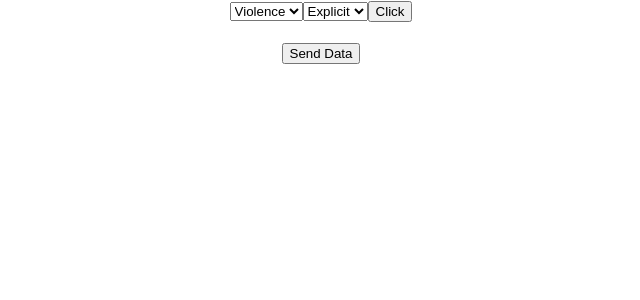
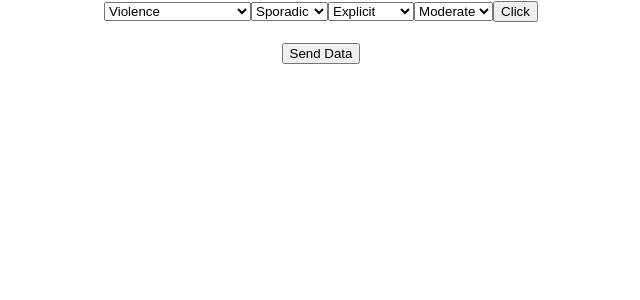
Before and after one commit to danibarker/Project2, a React (Create React App) app in the folder client/: page / in a window 1280 px wide. Shown: the top 300 px of the page, without its empty margins (319-959 px from the left). Built offline with nearby package versions, Linux system fonts and the light colour scheme.

Commit message:
changes-made

```diff
--- a/client/src/components/addWarning.js
+++ b/client/src/components/addWarning.js
@@ -6,7 +6,9 @@ function sendData(warning) {
 export default function AddWarning() {
     const [warning, setWarning] = useState([]);
     const [category, setCategory] = useState("Violence");
+    const [frequency, setFrequency] = useState("Sporadic");
     const [type, setType] = useState("Explicit");
+    const [severity, setSeverity] = useState("Moderate");
     return (
         <div>
             <select
@@ -16,19 +18,61 @@ export default function AddWarning() {
             >
                 <option>Violence</option>
                 <option>Nudity</option>
+                <option>Harm to animals</option>
+                <option>Insects/Bugs/Snakes</option>
+                <option>Drugs</option>
+                <option>Alcohol</option>
+                <option>Blood/Gore</option>
+                <option>Death</option>
+                <option>Sexuality</option>
+                <option>Sexual Violence</option>
+                <option>Abuse</option>
+                <option>Racism</option>
+                <option>Homophobia</option>
+                <option>Transphobia</option>
+                <option>Misogyny</option>
+                <option>Ableism</option>
+                <option>Supernatural</option>
             </select>
+            <select
+                onChange={(event) => {
+                    return setFrequency(event.target.value);
+                }}
+            >
+                <option>Sporadic</option>
+                <option>Single</option>
+                <option>Common</option>
+                <option>Heavy</option>
+            </select>
+
             <select
                 onChange={(event) => {
                     return setType(event.target.value);
                 }}
             >
                 <option>Explicit</option>
-                <option>Implicit</option>
+                <option>Implied</option>
+                <option>Suggested</option>
+                <option>Underlying</option>
+
             </select>
+
+            <select
+                onChange={(event) => {
+                    return setSeverity(event.target.value);
+                }}
+            >
+                <option>Moderate</option>
+                <option>Mild</option>
+                <option>Severe</option>
+            </select>
+
+
+
             <button
                 onClick={() =>
                     setWarning(
-                        warning.concat([{ category: category, type: type }])
+                        warning.concat([{ category:category,   frequency: frequency,  type: type,   severity: severity }])
                     )
                 }
             >
```
